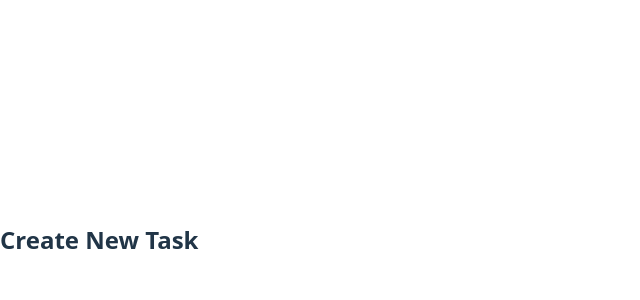
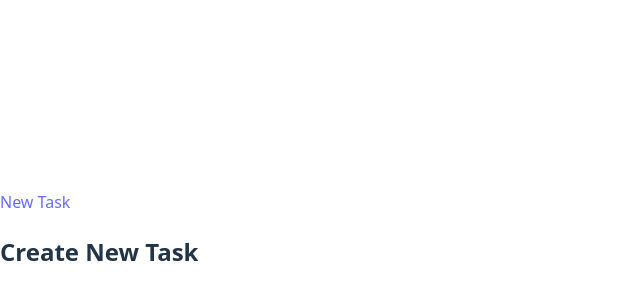
Before and after one commit to tikoot/task-app, a React (Vite) app: page /new-task in a window 1280 px wide. Shown: the part 160-460 px from the top of the page, without its empty margins (0-640 px from the left). Built offline with nearby package versions, Linux system fonts and the light colour scheme.

Commit message:
Added navigation with button

```diff
--- a/package.json
+++ b/package.json
@@ -11,7 +11,8 @@
   },
   "dependencies": {
     "react": "^19.0.0",
-    "react-dom": "^19.0.0"
+    "react-dom": "^19.0.0",
+    "react-router-dom": "^7.3.0"
   },
   "devDependencies": {
     "@eslint/js": "^9.21.0",
--- a/src/App.jsx
+++ b/src/App.jsx
@@ -1,10 +1,16 @@
+import { BrowserRouter as Router, Routes, Route, Link } from "react-router-dom";
 import TaskCreationPage from "./pages/TaskCreationPage";
 
 function App() {
   return (
-    <div>
-      <TaskCreationPage />
-    </div>
+    <Router>
+      <nav>
+        <Link to="/new-task">New Task</Link>
+      </nav>
+      <Routes>
+        <Route path="/new-task" element={<TaskCreationPage />} />
+      </Routes>
+    </Router>
   );
 }
 
```
Also changed, not shown: 1 other file (tests, documents, lock files or other folders).
